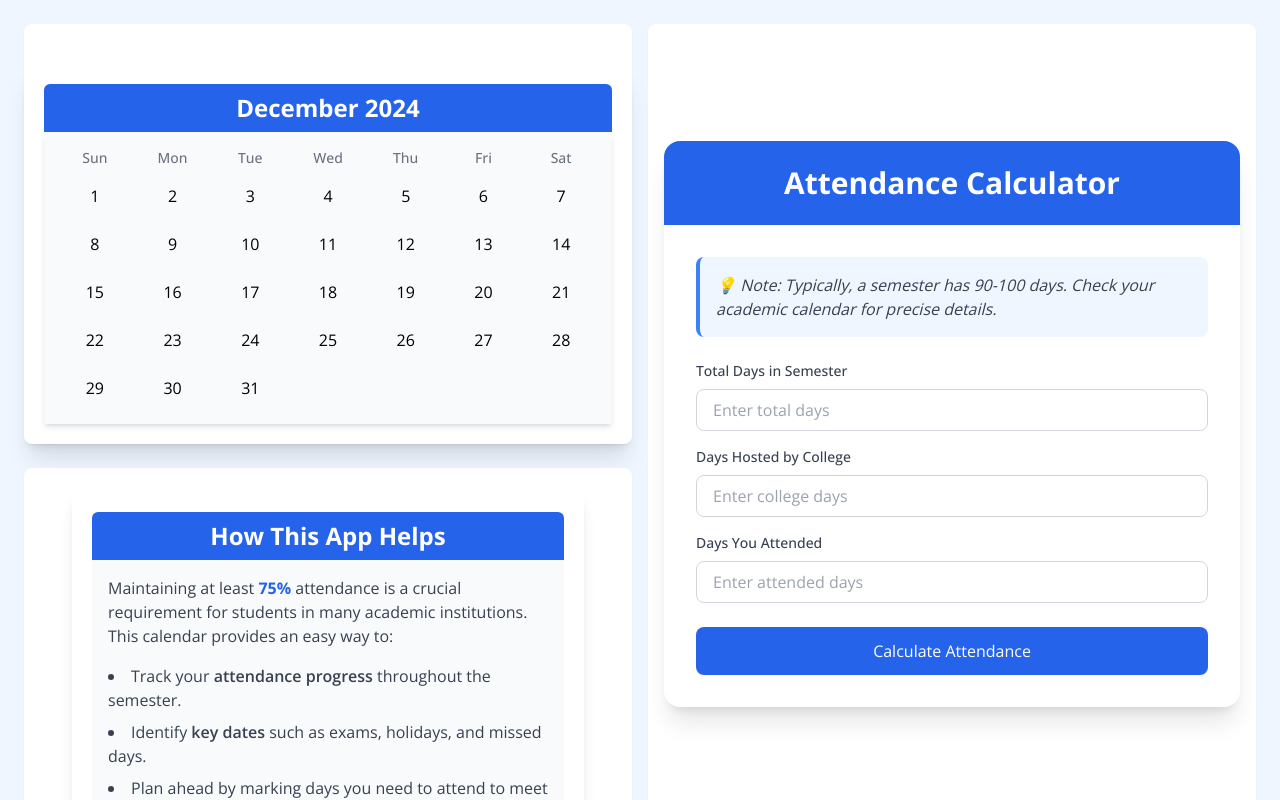
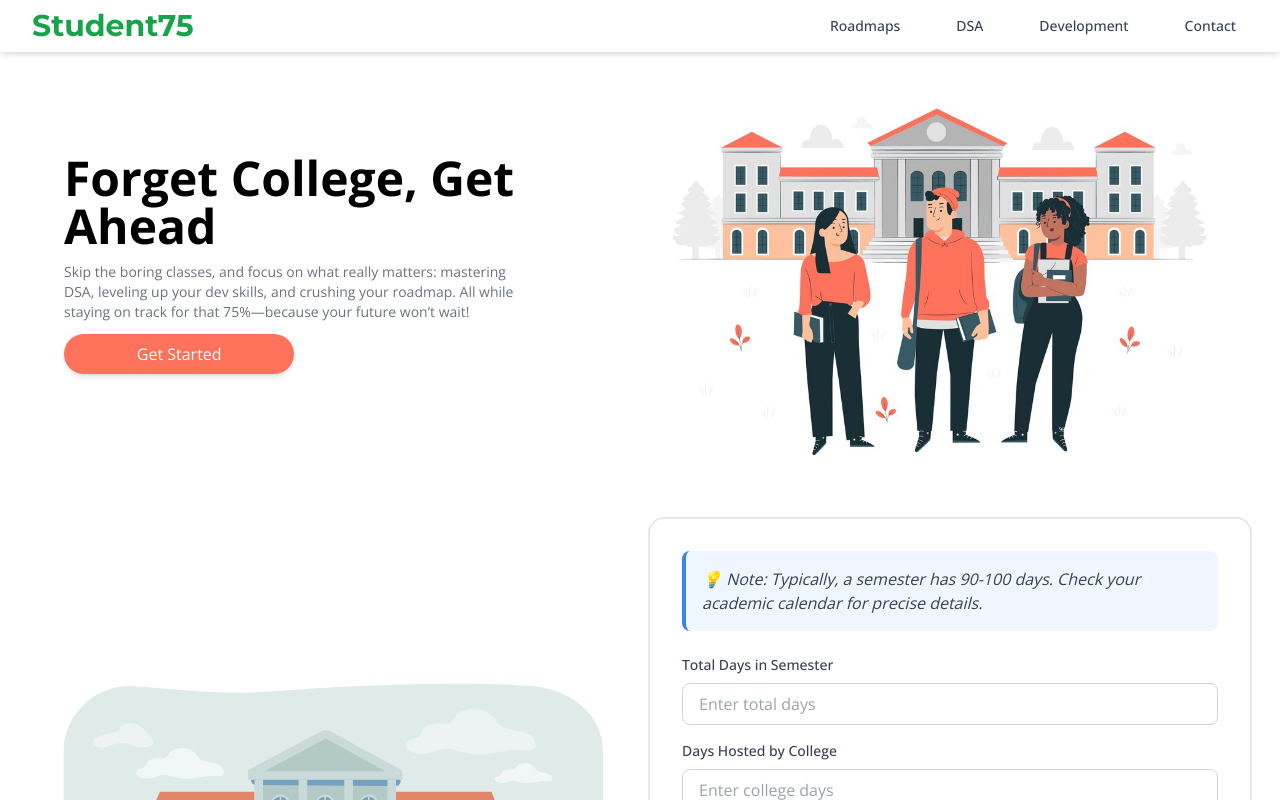
Before and after one commit to iamsaura8h/Student75Pro, a React (Vite) app: page / in a window 1280 px wide. Shown: the top 800 px of the page. Built offline with nearby package versions, Linux system fonts and the light colour scheme.

Commit message:
improved ui

```diff
--- a/package.json
+++ b/package.json
@@ -10,6 +10,7 @@
     "preview": "vite preview"
   },
   "dependencies": {
+    "lucide-react": "^0.469.0",
     "react": "^18.3.1",
     "react-dom": "^18.3.1",
     "react-router-dom": "^6.28.1"
--- a/src/App.tsx
+++ b/src/App.tsx
@@ -6,8 +6,8 @@ const App = () => {
   return (
     <Router>
       <Routes>
-        <Route path="/" element={<LandingPage1 />} />
-        <Route path="/new" element={<LandingPage2 />} />
+        <Route path="/new" element={<LandingPage1 />} />
+        <Route path="/" element={<LandingPage2 />} />
       </Routes>
     </Router>
   );
--- a/src/components/Hero.tsx
+++ b/src/components/Hero.tsx
@@ -1,6 +1,6 @@
 function Hero() {
   return (
-    <div className="flex items-center justify-between h-2/3 px-16">
+    <div className="flex items-center justify-between h-2/3 px-16 flex-col md:flex-row">
       {/* Left Text Section */}
       <div className="flex flex-col w-2/3 space-y-3 ">
         <h2 className="text-2xl lg:text-5xl text-black font-bold">
--- a/src/components/Navbar.tsx
+++ b/src/components/Navbar.tsx
@@ -1,33 +1,74 @@
-import { useState } from "react";
+import { useState } from 'react';
+import { Menu, X } from 'lucide-react';
 
-function Navbar() {
+const Navbar = () => {
   const [isMenuOpen, setIsMenuOpen] = useState(false);
+
+  const navItems = [
+    { label: 'Roadmaps', href: '#roadmaps' },
+    { label: 'DSA', href: '#dsa' },
+    { label: 'Development', href: '#development' },
+    { label: 'Contact', href: '#contact' }
+  ];
 
   return (
     <>
-      <header className="flex justify-between items-center w-screen px-8 py-2 bg-white shadow-md">
-        <div className="font-bold font-montserrat text-3xl text-green-600">Student75</div>
+      <header className="fixed top-0 w-full bg-white shadow-md py-2 z-50">
+        <div className="max-w-7xl mx-auto px-4 sm:px-6 lg:px-8">
+          <div className="flex justify-between items-center">
+            {/* Logo */}
+            <a href="/" className="flex items-center">
+              <span className="font-bold font-montserrat text-2xl sm:text-3xl text-green-600">
+                Student75
+              </span>
+            </a>
 
-        <nav className="relative">
-          {/* Hamburger Menu for mobile */}
-          <button
-            className="lg:hidden text-3xl"
-            onClick={() => setIsMenuOpen(!isMenuOpen)}
-          >
-            ☰
-          </button>
+            {/* Desktop Navigation */}
+            <nav className="hidden lg:flex items-center space-x-8">
+              {navItems.map((item) => (
+                <a
+                  key={item.label}
+                  href={item.href}
+                  className="text-gray-700 hover:text-green-600 px-3 py-2 rounded-md text-sm font-medium"
+                >
+                  {item.label}
+                </a>
+              ))}
+            </nav>
 
-          {/* Desktop Navbar */}
-          <ul className={`flex gap-16 mr-16 text-md lg:flex ${isMenuOpen ? "absolute top-16 right-8 bg-white shadow-md p-4" : "block"}`}>
-            <li className="hover:text-green-600 cursor-pointer">Roadmaps</li>
-            <li className="hover:text-green-600 cursor-pointer">DSA</li>
-            <li className="hover:text-green-600 cursor-pointer">Development</li>
-            <li className="hover:text-green-600 cursor-pointer">Contact</li>
-          </ul>
-        </nav>
+            {/* Mobile Menu Button */}
+            <button
+              onClick={() => setIsMenuOpen(!isMenuOpen)}
+              className="lg:hidden p-2 text-gray-700 hover:text-green-600"
+              aria-label="Toggle menu"
+            >
+              {isMenuOpen ? <X size={24} /> : <Menu size={24} />}
+            </button>
+          </div>
+
+          {/* Mobile Navigation */}
+          {isMenuOpen && (
+            <div className="lg:hidden absolute left-0 right-0 top-full bg-white shadow-lg border-t">
+              <nav className="flex flex-col max-w-7xl mx-auto">
+                {navItems.map((item) => (
+                  <a
+                    key={item.label}
+                    href={item.href}
+                    className="text-gray-700 hover:text-green-600 hover:bg-gray-50 px-4 py-3 text-base font-medium"
+                    onClick={() => setIsMenuOpen(false)}
+                  >
+                    {item.label}
+                  </a>
+                ))}
+              </nav>
+            </div>
+          )}
+        </div>
       </header>
+      {/* Spacer to prevent content from hiding under the fixed navbar */}
+      <div className="h-16"></div>
     </>
   );
-}
+};
 
 export default Navbar;
--- a/src/pages/Calculation.tsx
+++ b/src/pages/Calculation.tsx
@@ -1,15 +1,15 @@
 // import Calendar from "../components/Calendar";
 import ShortAC from "../components/ShortAC";
 
-function Calculation(){
-    return(
-        <>
-        <div className=" w-screen h-screen flex  justify-between p-5">
-            <img src="img2.svg" alt="" className="w-1/2 " />
-            <ShortAC />
-        </div>
-        </>
-    );
+function Calculation() {
+  return (
+    <>
+      <div className="w-screen h-screen flex flex-col md:flex-row lg:flex-row-reverse  justify-between p-5">
+        <ShortAC />
+        <img src="img2.svg" alt="" className="w-full md:w-1/2" />
+      </div>
+    </>
+  );
 }
 
 export default Calculation;
```
Also changed, not shown: 1 other file (tests, documents, lock files or other folders).
